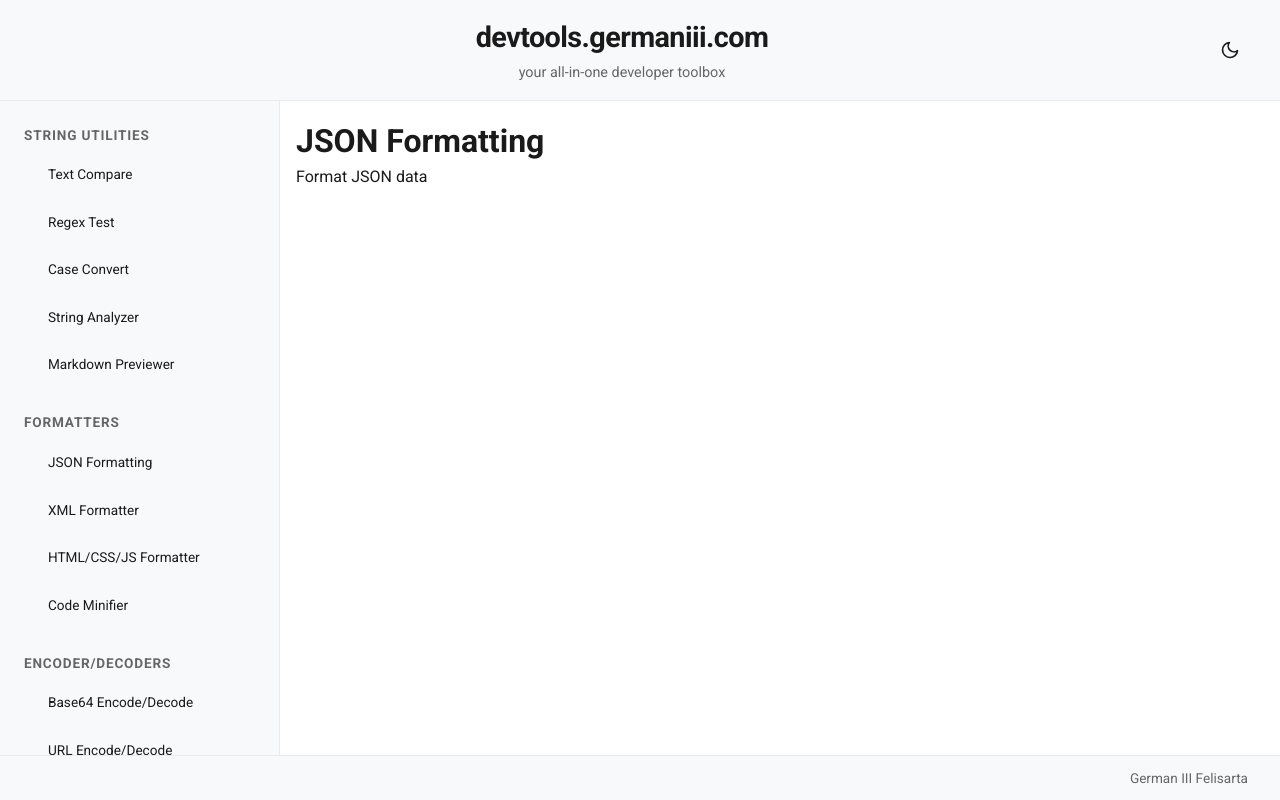
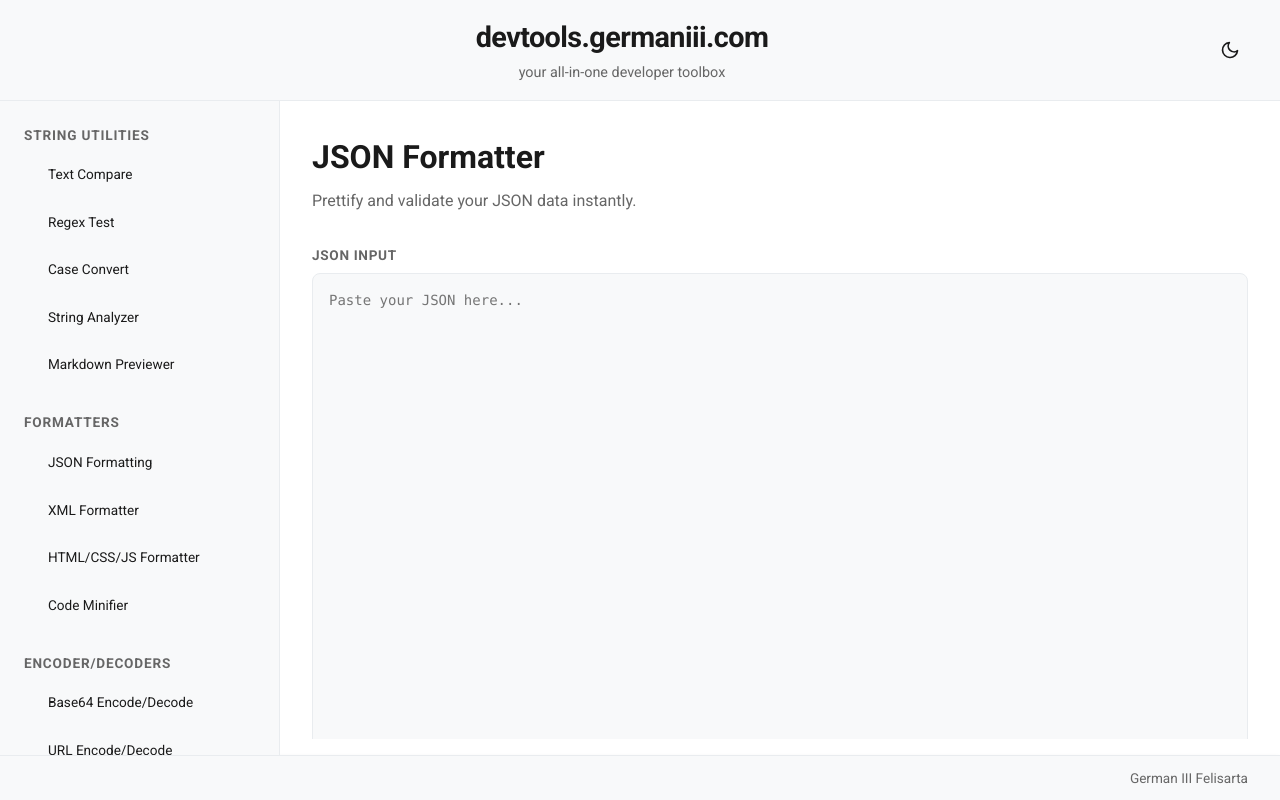
Before and after one commit to germaniii-com/devtools.germaniii.com, a SvelteKit app: page /formatters/json in a window 1280 px wide. Built offline with nearby package versions, Linux system fonts and the light colour scheme.

Commit message:
Implement JSON formatter

```diff
--- a/src/routes/formatters/json/+page.svelte
+++ b/src/routes/formatters/json/+page.svelte
@@ -1,2 +1,233 @@
-<h1>JSON Formatting</h1>
-<p>Format JSON data</p>
+<script lang="ts">
+	let jsonInput = $state('');
+	let error = $state('');
+
+	function formatJson() {
+		try {
+			error = '';
+			if (!jsonInput.trim()) return;
+			const parsed = JSON.parse(jsonInput);
+			jsonInput = JSON.stringify(parsed, null, 2);
+		} catch (e: any) {
+			error = e.message;
+		}
+	}
+
+	function clearInput() {
+		jsonInput = '';
+		error = '';
+	}
+</script>
+
+<div class="json-formatter-container">
+	<div class="tool-header">
+		<h1>JSON Formatter</h1>
+		<p class="tool-description">Prettify and validate your JSON data instantly.</p>
+	</div>
+
+	<div class="edit-view animate-fade-in">
+		<div class="textarea-wrapper">
+			<label for="json-input">JSON Input</label>
+			<textarea
+				id="json-input"
+				bind:value={jsonInput}
+				placeholder="Paste your JSON here..."
+				spellcheck="false"
+			></textarea>
+		</div>
+
+		{#if error}
+			<div class="error-banner">
+				<svg
+					xmlns="http://www.w3.org/2000/svg"
+					width="16"
+					height="16"
+					viewBox="0 0 24 24"
+					fill="none"
+					stroke="currentColor"
+					stroke-width="2"
+					stroke-linecap="round"
+					stroke-linejoin="round"
+				>
+					<circle cx="12" cy="12" r="10" />
+					<line x1="12" y1="8" x2="12" y2="12" />
+					<line x1="12" y1="16" x2="12.01" y2="16" />
+				</svg>
+				{error}
+			</div>
+		{/if}
+
+		<div class="actions">
+			<button class="btn btn-primary" onclick={formatJson}>
+				<svg
+					xmlns="http://www.w3.org/2000/svg"
+					width="16"
+					height="16"
+					viewBox="0 0 24 24"
+					fill="none"
+					stroke="currentColor"
+					stroke-width="2.5"
+					stroke-linecap="round"
+					stroke-linejoin="round"
+				>
+					<path d="M21 15v4a2 2 0 0 1-2 2H5a2 2 0 0 1-2-2v-4" />
+					<polyline points="7 10 12 15 17 10" />
+					<line x1="12" y1="15" x2="12" y2="3" />
+				</svg>
+				Format JSON
+			</button>
+			<button class="btn btn-tertiary" onclick={clearInput} disabled={!jsonInput}> Clear </button>
+		</div>
+	</div>
+</div>
+
+<style>
+	.json-formatter-container {
+		max-width: 1000px;
+		margin: 0 auto;
+		padding: 1rem;
+		font-family: var(--font-family-sans);
+	}
+
+	.tool-header {
+		margin-bottom: 2rem;
+	}
+
+	.tool-header h1 {
+		font-size: 2rem;
+		font-weight: 700;
+		color: var(--text);
+		margin-bottom: 0.5rem;
+	}
+
+	.tool-description {
+		font-size: 1rem;
+		color: var(--text-secondary);
+	}
+
+	.textarea-wrapper {
+		display: flex;
+		flex-direction: column;
+		gap: 0.5rem;
+		margin-bottom: 1.5rem;
+	}
+
+	.textarea-wrapper label {
+		font-size: 0.85rem;
+		font-weight: 600;
+		text-transform: uppercase;
+		letter-spacing: 0.05em;
+		color: var(--text-secondary);
+	}
+
+	.textarea-wrapper textarea {
+		width: 100%;
+		height: 500px;
+		padding: 1rem;
+		border: 1px solid var(--border);
+		border-radius: var(--radius);
+		background: var(--surface);
+		color: var(--text);
+		font-family: var(--font-family-mono);
+		font-size: 0.875rem;
+		line-height: 1.5;
+		resize: vertical;
+		outline: none;
+		transition:
+			border-color 0.2s,
+			box-shadow 0.2s;
+	}
+
+	.textarea-wrapper textarea:focus {
+		border-color: var(--primary);
+		box-shadow: 0 0 0 3px rgba(61, 139, 253, 0.15);
+	}
+
+	.error-banner {
+		display: flex;
+		align-items: center;
+		gap: 0.75rem;
+		padding: 1rem;
+		margin-bottom: 1.5rem;
+		background: rgba(239, 68, 68, 0.1);
+		border: 1px solid rgba(239, 68, 68, 0.2);
+		border-radius: var(--radius);
+		color: #ef4444;
+		font-size: 0.875rem;
+	}
+
+	[data-theme='dark'] .error-banner {
+		background: rgba(239, 68, 68, 0.15);
+		color: #f87171;
+	}
+
+	.actions {
+		display: flex;
+		gap: 1rem;
+		align-items: center;
+	}
+
+	.btn {
+		display: inline-flex;
+		align-items: center;
+		justify-content: center;
+		gap: 0.5rem;
+		padding: 0.75rem 1.5rem;
+		font-size: 0.95rem;
+		font-weight: 500;
+		border-radius: var(--radius);
+		border: 1px solid transparent;
+		cursor: pointer;
+		transition:
+			background-color 0.15s,
+			border-color 0.15s,
+			color 0.15s,
+			box-shadow 0.15s;
+		user-select: none;
+	}
+
+	.btn-primary {
+		background: var(--primary);
+		color: #ffffff;
+	}
+
+	.btn-primary:hover {
+		background: var(--primary-hover);
+	}
+
+	.btn-primary:focus {
+		box-shadow: 0 0 0 3px rgba(61, 139, 253, 0.3);
+	}
+
+	.btn-tertiary {
+		background: transparent;
+		color: var(--text-secondary);
+	}
+
+	.btn-tertiary:hover {
+		background: var(--surface);
+		color: var(--text);
+	}
+
+	.btn-tertiary:disabled {
+		opacity: 0.5;
+		cursor: not-allowed;
+		background: transparent;
+		color: var(--text-secondary);
+	}
+
+	.animate-fade-in {
+		animation: fadeIn 0.25s cubic-bezier(0.16, 1, 0.3, 1);
+	}
+
+	@keyframes fadeIn {
+		from {
+			opacity: 0;
+			transform: translateY(4px);
+		}
+		to {
+			opacity: 1;
+			transform: translateY(0);
+		}
+	}
+</style>
```
